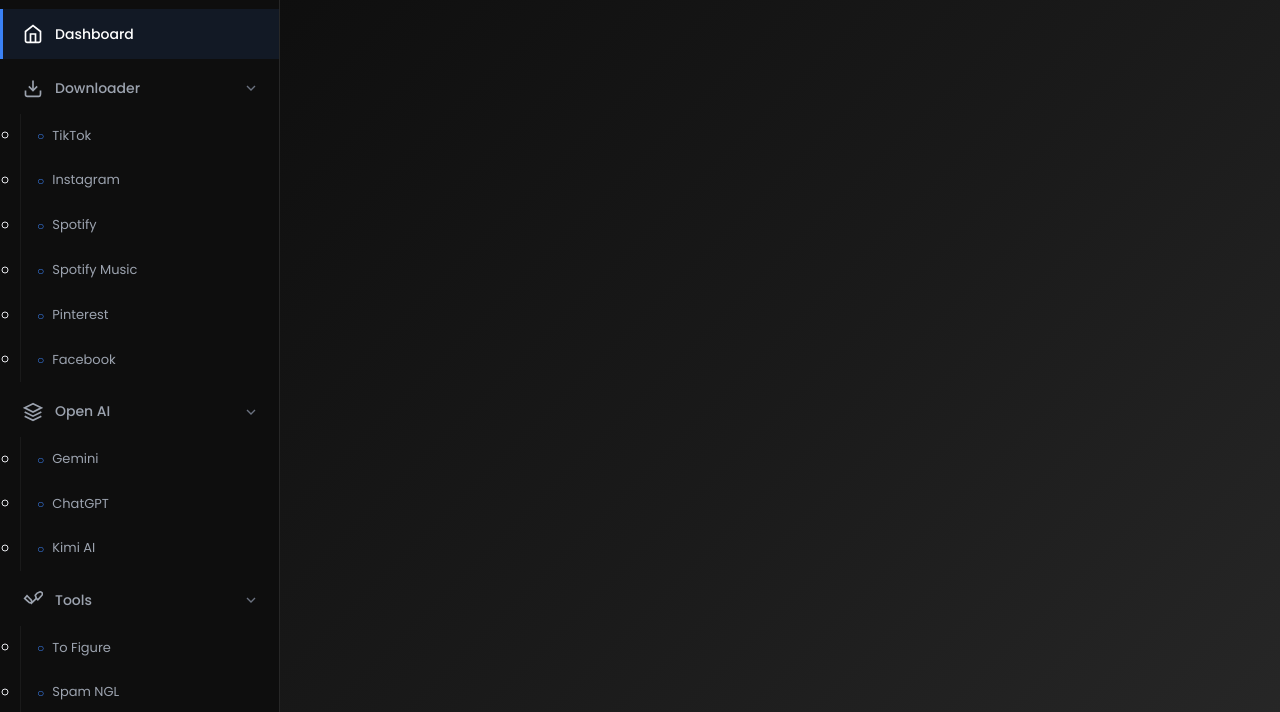
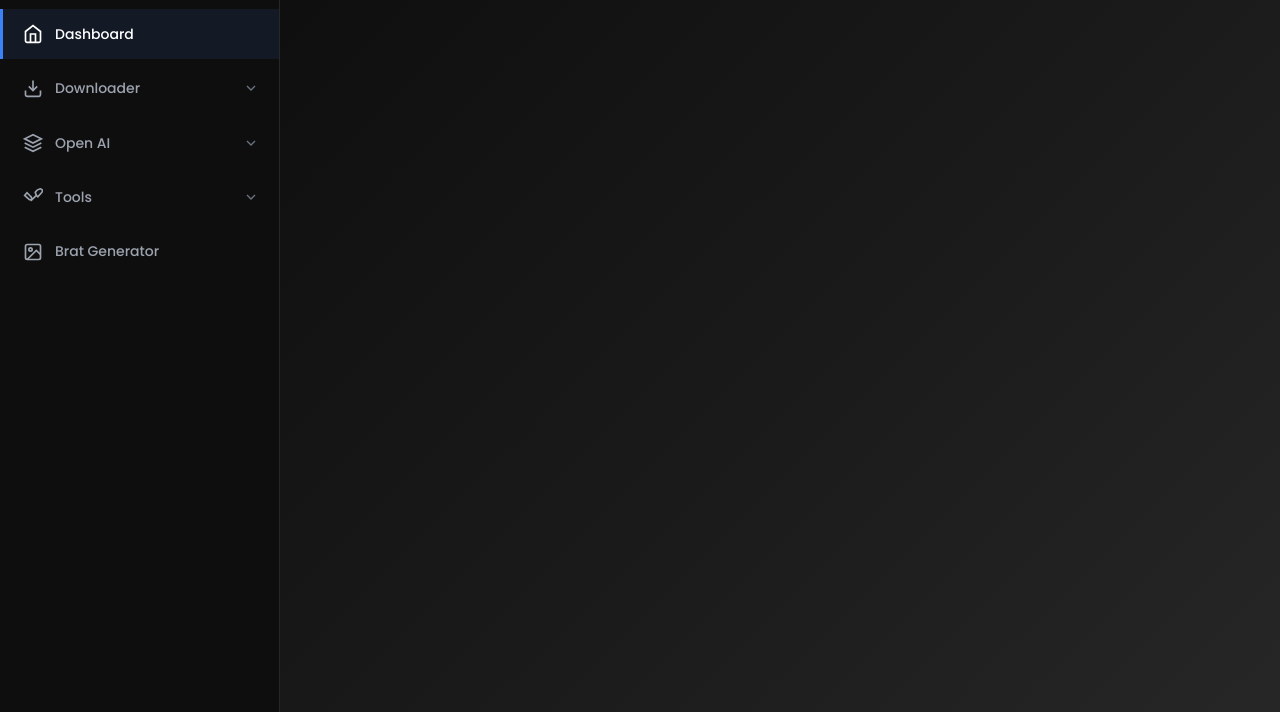
Before and after one commit to Joodev65/capybara, a website: page index.html in a window 1280 px wide. Shown: the part 81-793 px from the top of the page. Drawn offline with Linux system fonts and the light colour scheme; no server answers.

Commit message:
Add files via upload

```diff
--- a/index.html
+++ b/index.html
@@ -204,22 +204,17 @@
       color: #3b82f6;
     }
 
-.submenu {
-  overflow-y: auto;
-  scrollbar-width: thin;
-  scrollbar-color: rgba(255,255,255,.2) transparent;
-}
-.submenu::-webkit-scrollbar {
-  width: 6px;
-}
-.submenu::-webkit-scrollbar-thumb {
-  background: rgba(255,255,255,.25);
-  border-radius: 3px;
-}
+    .submenu {
+      list-style: none;
+      max-height: 0;
+      overflow: hidden;
+      transition: max-height 0.3s cubic-bezier(0.4, 0, 0.2, 1);
+      background: rgba(0, 0, 0, 0.3);
+    }
 
-.has-submenu.active .submenu {
-  max-height: 520px;
-}
+    .has-submenu.active .submenu {
+      max-height: 520px;
+    }
 
     .submenu li {
       border-left: 1px solid rgba(255, 255, 255, 0.05);
```
